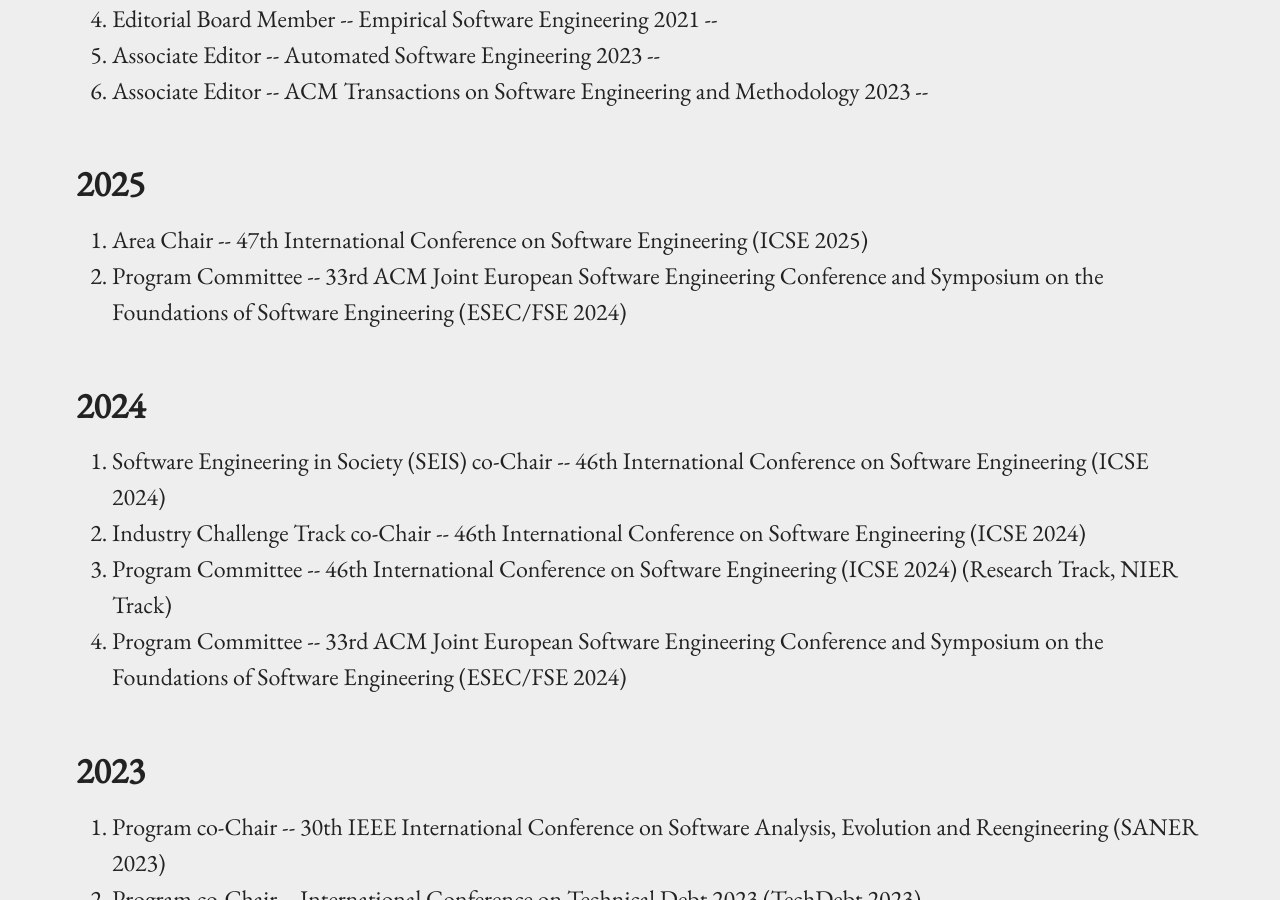
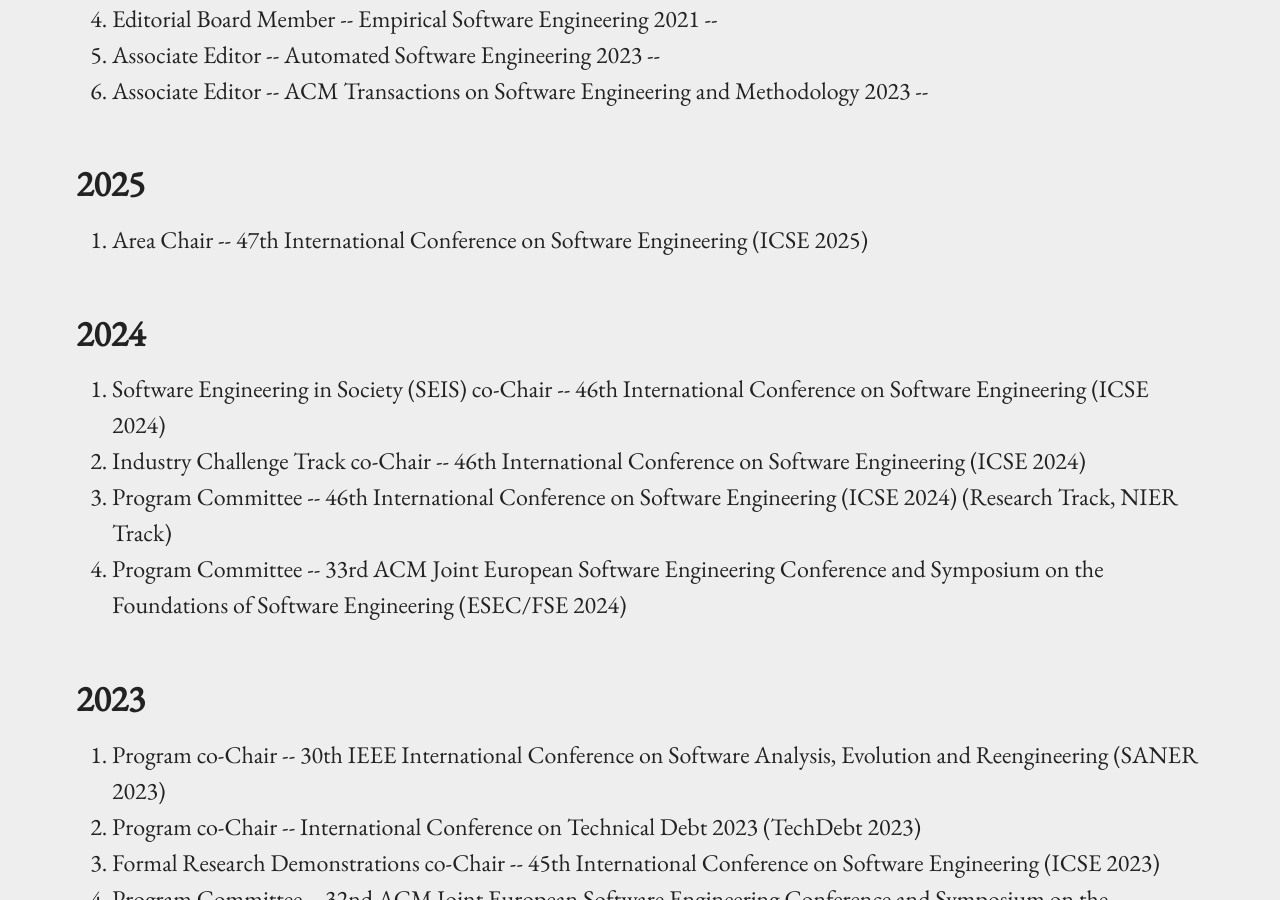
Before and after one commit to xin-xia/xin-xia.github.io, a Jekyll site: the page built from service.md, in a window 1280 px wide and 900 px high, scrolled down 369 px. Built offline with Jekyll 4.4.1, drawn with Linux system fonts in a browser that asks for light colours.

Commit message:
Update service.md

```diff
--- a/service.md
+++ b/service.md
@@ -14,10 +14,7 @@ permalink: /service/
 
 ## 2025
 <ol>
-
 <li>Area Chair  --  47th International Conference on Software Engineering (ICSE 2025)   </li>
-<li>Program Committee  --  33rd ACM Joint European Software Engineering Conference and Symposium on the Foundations of Software Engineering (ESEC/FSE 2024)   </li>
-
 </ol>
 
 ## 2024
```
